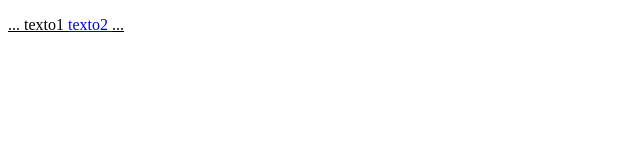
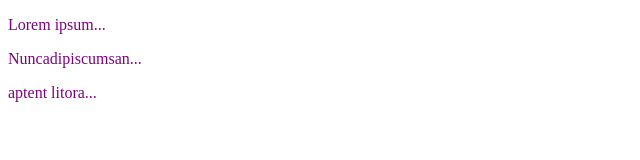
Before and after one commit to DanielCornelio/cssWorkshop, a plain HTML site: page introduction/ensayo01/index.html in a window 1280 px wide. Shown: the whole page, without its empty margins (0-640 px from the left). Drawn offline with Linux system fonts and the light colour scheme.

Commit message:
agregando info

```diff
--- a/introduction/ensayo01/estilos.css
+++ b/introduction/ensayo01/estilos.css
@@ -1,7 +1 @@
-/* El estilo se aplica a todos los elementos
-"p", "a", "span" y "em" */
-p, a, span, em { text-decoration: underline; }
-
-/* El estilo se aplica solo a los elementos "em"
-que se   encuentran dentro de "p a span" */
-p a span em { text-decoration: underline; }
+body { color: purple; }
--- a/introduction/ensayo01/index.html
+++ b/introduction/ensayo01/index.html
@@ -8,18 +8,14 @@
 
     <link rel="stylesheet" href="estilos.css" />
   </head>
-  <body>
 
 
-    <p>
-        ...
-        <span>texto1</span>
-        <a href="#">
-            <span>texto2</span>
-        </a>
-        ...
-    </p>
+    <body>
+      <div class="contenedor">
+        <p>Lorem ipsum...</p>
+        <p id="destacado">Nuncadipiscumsan...</p>
+        <p>aptent litora...</p>
+      </div>
+    </body>
 
-
-  </body>
 </html>
```
Also changed, not shown: 1 other file.
